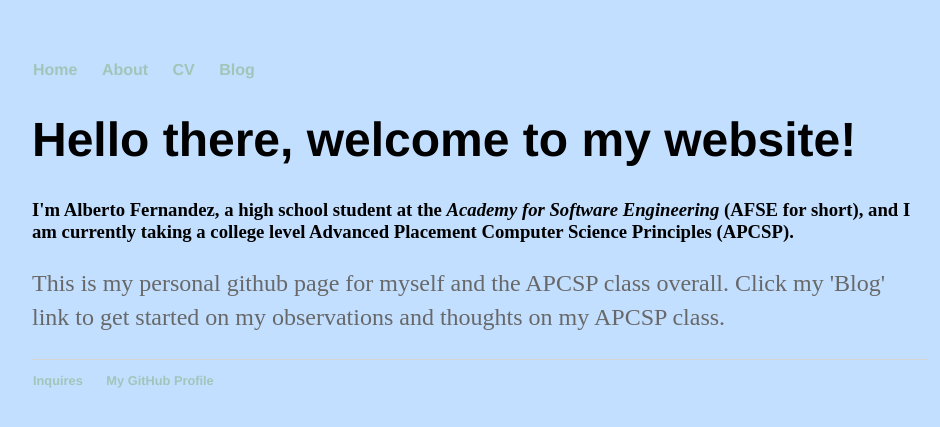
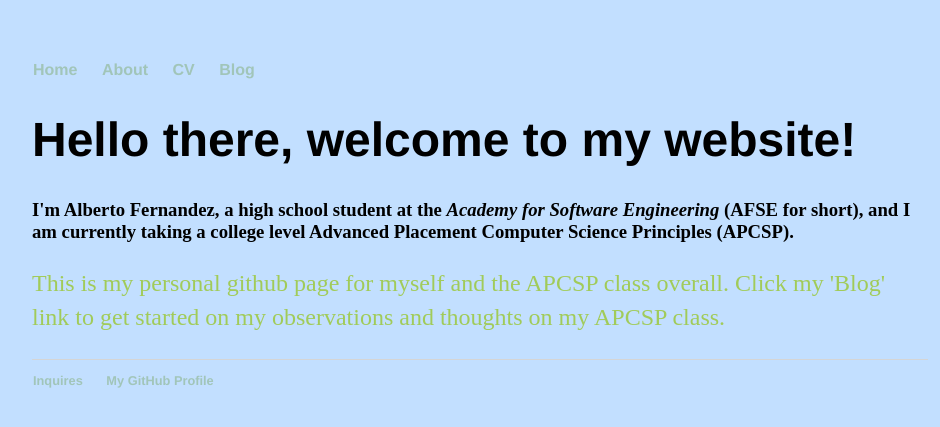
Before and after one commit to albertof4112/albertof4112.github.io, a Jekyll site: the page built from index.html, in a window 1280 px wide. Shown: the top 427 px of the page, without its empty margins (160-1100 px from the left). Built offline with Jekyll 4.4.1, drawn with Linux system fonts in a browser that asks for light colours.

Commit message:
Update main.css

```diff
--- a/css/main.css
+++ b/css/main.css
@@ -27,7 +27,7 @@ h1 {
 p {
     font-size: 1.5em;
     line-height: 1.4em;
-    color: #686868;
+    color: #A1CB59;
 }
 footer {
     border-top: 1px solid #d5d5d5;
```
